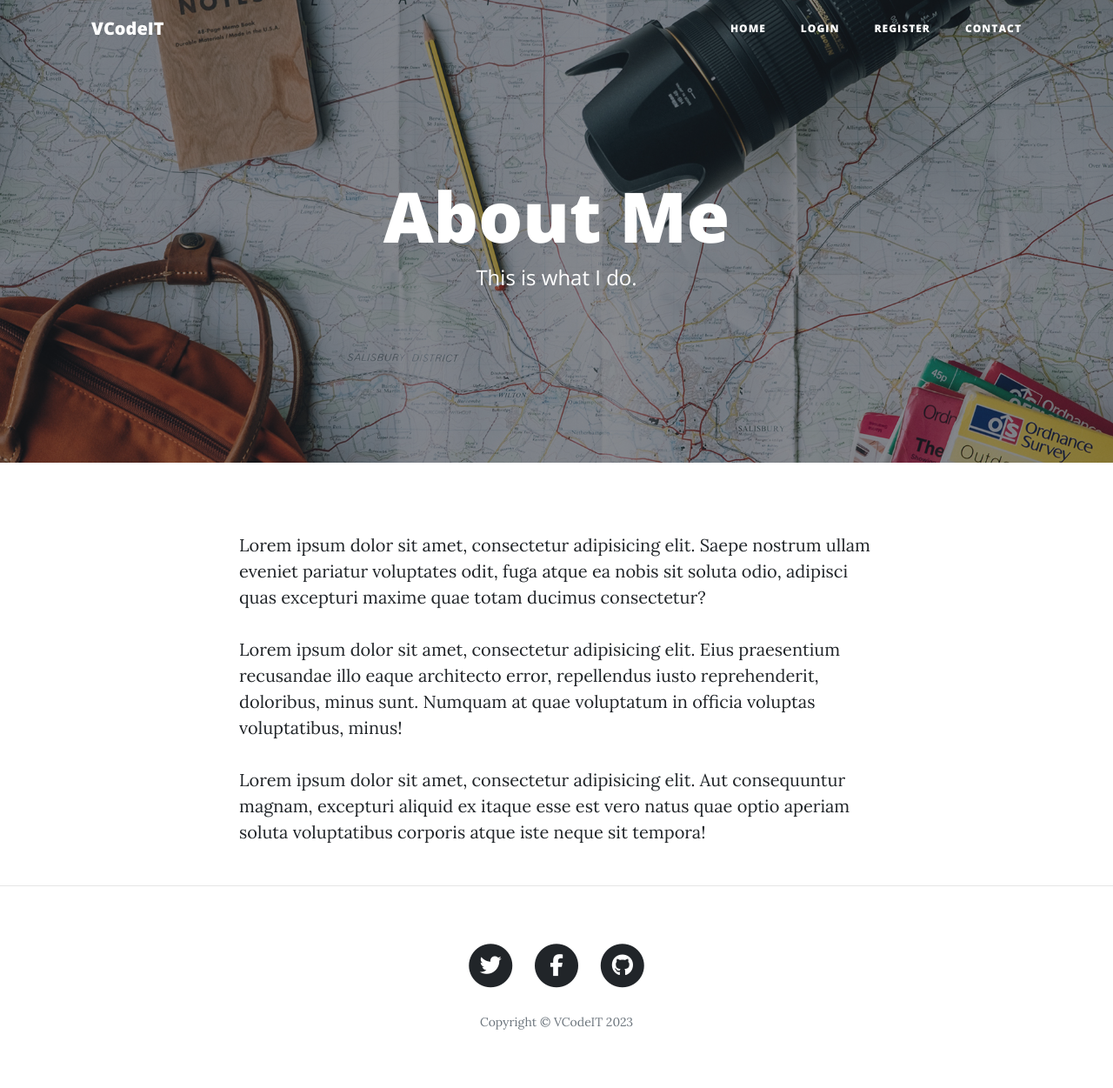
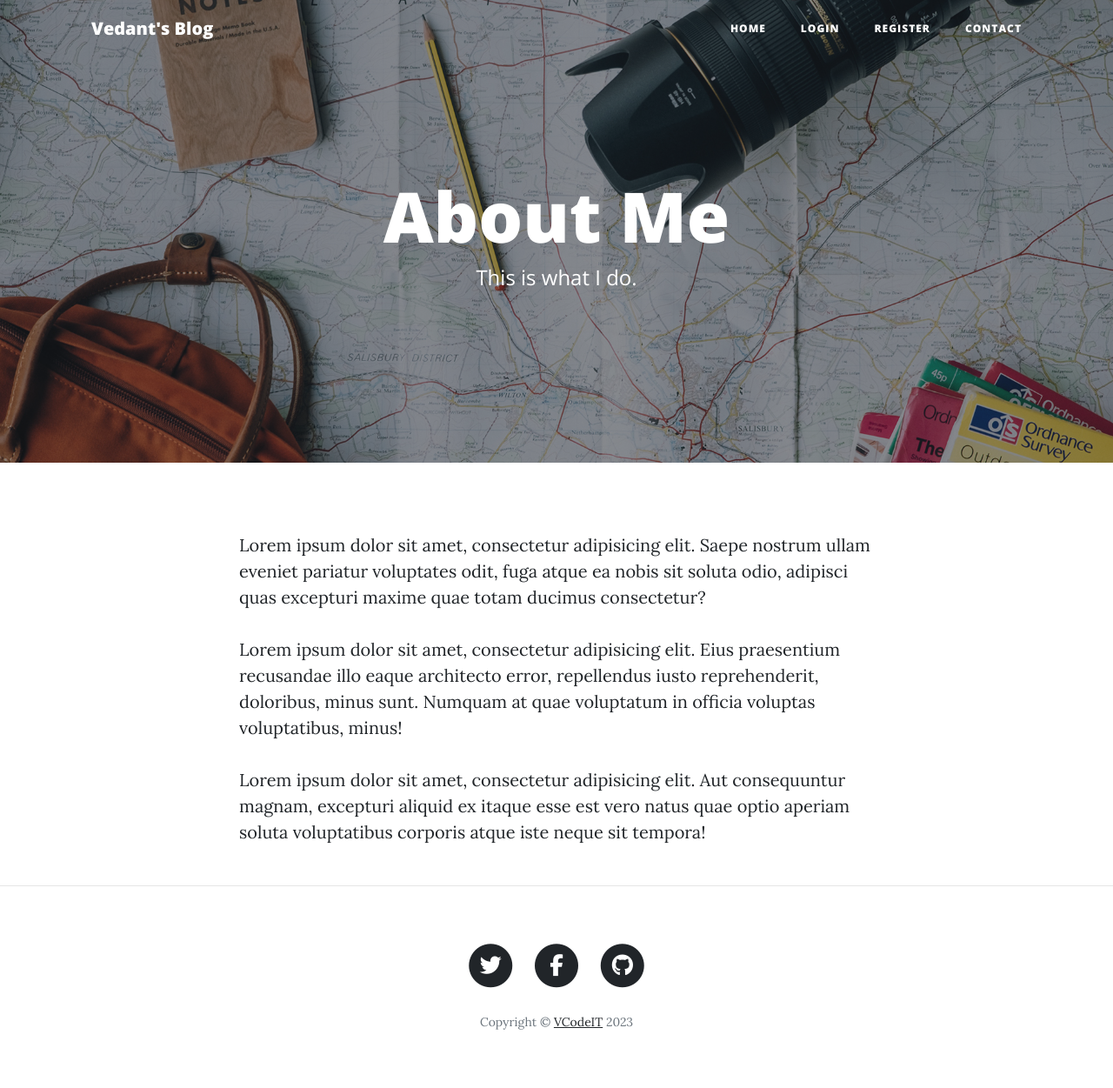
Before and after one commit to VCodeIT/Blog_Application, a Flask app: page /about in a window 1280 px wide. Shown: the whole page at 87% size. Run offline with Flask 2, Linux system fonts and the light colour scheme; some libraries are stand-ins or nearby versions.

Commit message:
Version 3.2.2

```diff
--- a/templates/footer.html
+++ b/templates/footer.html
@@ -29,7 +29,7 @@
               </a>
             </li>
           </ul>
-          <p class="copyright text-muted">Copyright &copy; VCodeIT 2023</p>
+          <p class="copyright text-muted">Copyright &copy; <a href="https://vcodeit.github.io/My_Website/">VCodeIT</a> 2023</p>
         </div>
       </div>
     </div>
--- a/templates/header.html
+++ b/templates/header.html
@@ -31,7 +31,7 @@
   <!-- Navigation -->
   <nav class="navbar navbar-expand-lg navbar-light fixed-top" id="mainNav">
     <div class="container">
-      <a class="navbar-brand" href="https://vcodeit.github.io/My_Website/">VCodeIT</a>
+      <a class="navbar-brand" href="#">Vedant's Blog</a>
       <button class="navbar-toggler navbar-toggler-right" type="button" data-toggle="collapse" data-target="#navbarResponsive" aria-controls="navbarResponsive" aria-expanded="false" aria-label="Toggle navigation">
         Menu
         <i class="fas fa-bars"></i>
```
